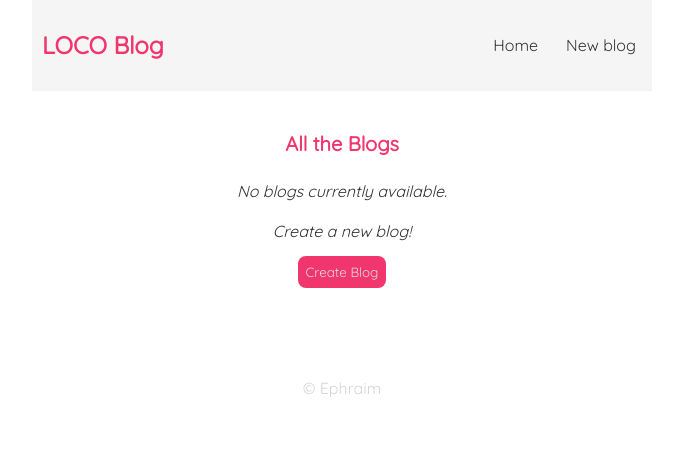
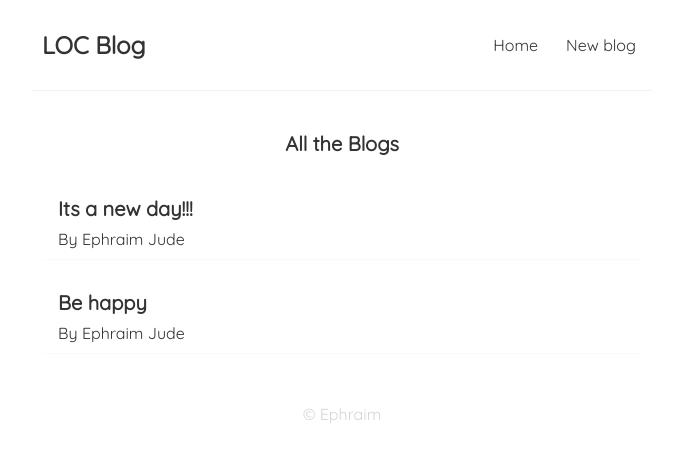
Before and after one commit to Ephraimjude/react-blog-fundamentals, a React (Create React App) app: page / in a window 1280 px wide. Shown: the top 458 px of the page, without its empty margins (298-981 px from the left). Built offline with nearby package versions, Linux system fonts and the light colour scheme; data requests are answered from the project's data file.

Commit message:
made some changes to the navbar

```diff
--- a/data/db.json
+++ b/data/db.json
@@ -1,3 +1,16 @@
 {
-  "blogs": []
+  "blogs": [
+    {
+      "title": "Its a new day!!!",
+      "body": "hello everyone, i am happy to be part of the humans alive today. thanks to God.",
+      "author": "Ephraim Jude",
+      "id": 1
+    },
+    {
+      "title": "Be happy",
+      "body": "this is a wonderful day, what are you sad about? please be happy!!!",
+      "author": "Ephraim Jude",
+      "id": 2
+    }
+  ]
 }
--- a/src/Home.js
+++ b/src/Home.js
@@ -7,19 +7,26 @@ const Home = () => {
     const { data:blogs, isPending, error} = useFetch('http://localhost:8080/blogs');
 
     return (
-        <div key = {blogs} className="home">
-                <p className='intro'>All the Blogs</p>
-                { error && <div>{ error } </div>}
-                { isPending && <div>Loading... </div>}
-                {blogs && blogs.length === 0 && (
-                    <div className='no_blog'>
-                        <p>No blogs currently available.</p>
-                        <p>Create a new blog!</p>
-                        <button type="button"><Link to="/create" className="create-link">Create Blog</Link></button>
-                    </div>
-                )}
-                { blogs && <BlogList blogs = {blogs} /> }
+        <div className="home">
+    <p className="intro">All the Blogs</p>
+    {error && (
+        <div className="error-message">
+            {error}
         </div>
+    )}
+    {isPending && <div>Loading...</div>}
+    {blogs && blogs.length === 0 && (
+        <div className="no_blog">
+            <p>No blogs currently available.</p>
+            <p>Create a new blog!</p>
+            <button type="button">
+                <Link to="/create" className="create-link">Create Blog</Link>
+            </button>
+        </div>
+    )}
+    {blogs && <BlogList blogs={blogs} />}
+</div>
+
      );
 }
 
--- a/src/Navbar.js
+++ b/src/Navbar.js
@@ -7,7 +7,7 @@ const Navbar = () => {
     return (
         <nav className="navbar">
             <div className="logo">
-            <Link to = "/"><h1>LOCO Blog</h1></Link>
+            <Link to = "/"><h1>LOC Blog</h1></Link>
             </div>
             <div className="menu" onClick={() => {
                 setMenuOpen(!menuOpen)
--- a/src/index.css
+++ b/src/index.css
@@ -12,7 +12,7 @@
   text-align: center ;
   padding : 10px;
   font-weight: 900;
-  color: #f1356d;
+  color: #333;;
   margin: auto;
 }
 
@@ -22,15 +22,12 @@
   align-items: center;
   max-width: 600px;
   margin: 0 auto;
-  background-color: rgb(0, 0, 0, 0.04);
-  backdrop-filter: blur(9px);
+  background-color: #fff;
   border-bottom: 1px solid #f2f2f2;
-  position: sticky;
-  top: 0;
 }
 
 .navbar h1{
-  color: #f1356d;
+  color: #333;
 }
 
 .navbar .links{
@@ -44,7 +41,7 @@
 }
 
 .navbar a:hover{
-  color: #f1356d;
+  color: #333;
 }
 
 .navbar .menu{
@@ -61,7 +58,7 @@
 .navbar .menu span{
   height: 0.25rem;
   width: 100%;
-  background-color: #f1356d;
+  background-color: #ccc;
   border-radius: 0.2rem;
   cursor: pointer;
 }
@@ -85,7 +82,7 @@
 
 .blog-preview h2{
   font-size: 20px;
-  color: #f1356d;
+  color: #333;
   margin-bottom: 8px;
 }
 
@@ -111,7 +108,7 @@
 }
 
 .no_blog button{
-  background: #f1356d;
+  background: #331d22;
   color: #fff;
   border: 0;
   padding: 8px;
@@ -122,7 +119,7 @@
 /* blog details page */
 .blog-details h2{
   font-size: 20px;
-  color: #f1356d;
+  color: #333;
   margin-bottom: 10px;
 }
 
@@ -131,7 +128,7 @@
 }
 
 .blog-details button{
-  background: #f1356d;
+  background: #333;
   color: #fff;
   border: 0;
   padding: 8px;
@@ -153,7 +150,7 @@
 
 .create h2 {
   font-size: 20px;
-  color: #f1356d;
+  color: #333;
   margin-bottom: 30px;
 }
 
@@ -173,7 +170,7 @@
 }
 
 .create button{
-  background: #f1356d;
+  background: #333;
   color: #fff;
   border: 0;
   padding: 8px;
@@ -203,13 +200,12 @@
 /*footer*/
 
 footer{
-  position: static;
+  position: relative;
+  left: 0;
+  right: 0;
   bottom: 0;
   color: #d6d4d4;
-  top: auto;
-  margin: auto;
   text-align: center;
-  padding: auto;
 }
 
 /*media query*/
@@ -226,21 +222,46 @@ footer{
 
   .navbar .menu{
     display: flex;
+    z-index: 5;
   }
 
-  .navbar .links{
-    display:flex;
+  .navbar .links.open Link {
+    color: #ccc;
+  }
+
+  .navbar .links {
+    display: flex;
     flex-direction: column;
-    font-size:16px;
+    font-size: 16px;
     font-weight: bolder;
     max-width: 600px;
     width: 100%;
     margin-bottom: 0.25rem;
     text-align: center;
-    margin: 6px 8px;
-    }
+    margin: 0px auto;
+    z-index: 0;
+  }
+
+  .links.open {
+    position: fixed;
+    top: 0;
+    left: 0;
+    right: 0;
+    width: 100%;
+    height: 100%;
+    background-color: rgba(0, 0, 0, 0.9);
+    display: none;
+    justify-content: center;
+    align-items: center;
+    z-index: 1;
+  }
 
   .navbar .links:not(.open){
     display: none;
   }
+
+  .navbar .links.open {
+    display: flex;
+    color: #fff;
+  }
 }
```
